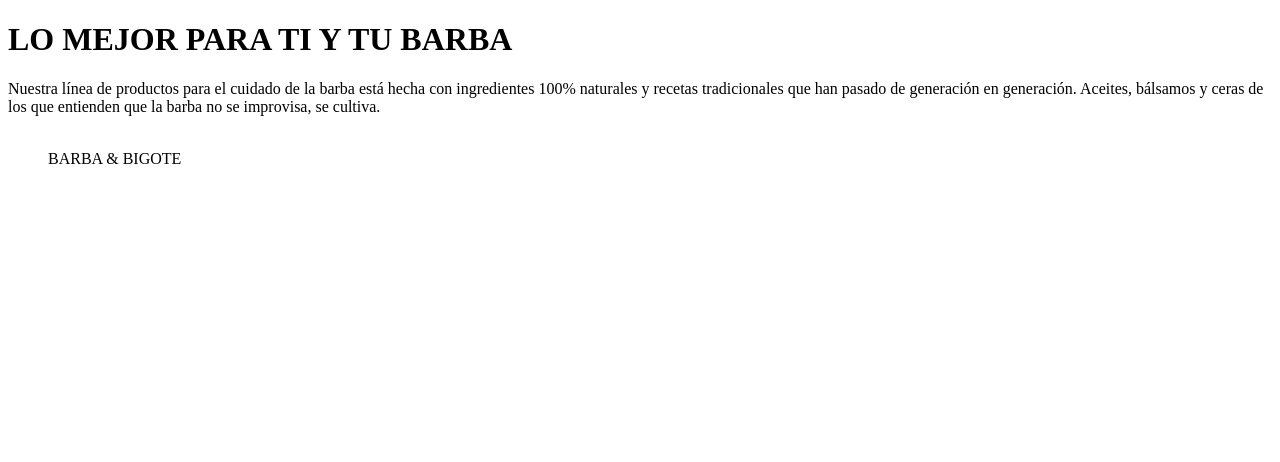
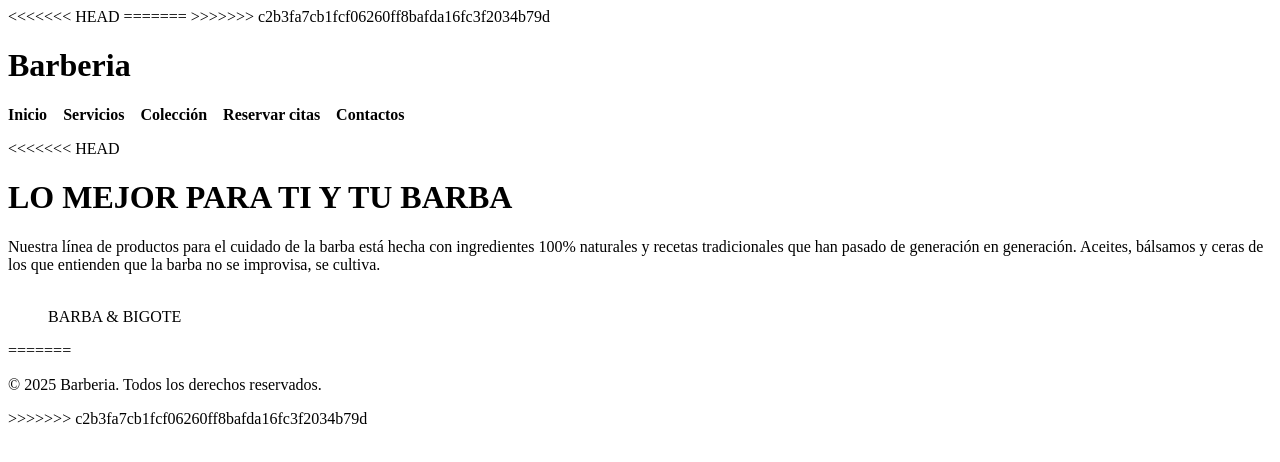
Before and after one commit to kanekiblt/BarberiaPage, a plain HTML site: page index.html in a window 1280 px wide. Drawn offline with Linux system fonts and the light colour scheme.

```diff
--- /dev/null
+++ b/css/style.css
@@ -0,0 +1,26 @@
+body{
+    background-color: rgb(255, 255, 255);
+}
+/* .entrada{
+    background-color: #f0f0f0;
+    padding: 20px;
+    border-radius: 5px;
+} */
+
+.menu ul {
+  display: flex;
+  list-style-type: none;
+  gap: 1rem;
+  padding: 0;
+}
+
+.menu li a {
+  text-decoration: none;
+  color: black;
+  font-weight: bold;
+}
+
+.menu li a:hover {
+  /* color: #007BFF; */
+    text-decoration: underline;
+}
--- a/index.html
+++ b/index.html
@@ -3,10 +3,30 @@
 <head>
     <meta charset="UTF-8">
     <meta name="viewport" content="width=device-width, initial-scale=1.0">
+<<<<<<< HEAD
     <title>productos</title>
+=======
+    <title>Barberia</title>
+    <link rel="stylesheet" href="/css/style.css">
+>>>>>>> c2b3fa7cb1fcf06260ff8bafda16fc3f2034b79d
 </head>
 <body>
+    <header>
+        <h1>Barberia</h1>
+    </header>
+    <div class="entrada">
+        <nav class="menu" aria-label="Menú principal">
+            <ul>
+                <li><a href="#home">Inicio</a></li>
+                <li><a href="#productos">Servicios</a></li>
+                <li><a href="#colection">Colección</a></li>
+                <li><a href="#reserva-citas">Reservar citas</a></li>
+                <li><a href="#contactos">Contactos</a></li>
+            </ul>
+        </nav>
+    </div>
 
+<<<<<<< HEAD
     <header>
 
     </header>
@@ -35,5 +55,17 @@
 
     </footer>
 
+=======
+    <!-- <main>
+        <section id="home">
+            <h2>Bienvenido a nuestra barberia</h2>
+            <p>Ofrecemos los mejores servicios de barberia en la ciudad.</p>
+        </section>
+         -->
+
+    <footer>
+        <p>&copy; 2025 Barberia. Todos los derechos reservados.</p>
+    </footer>
+>>>>>>> c2b3fa7cb1fcf06260ff8bafda16fc3f2034b79d
 </body>
 </html>
```
